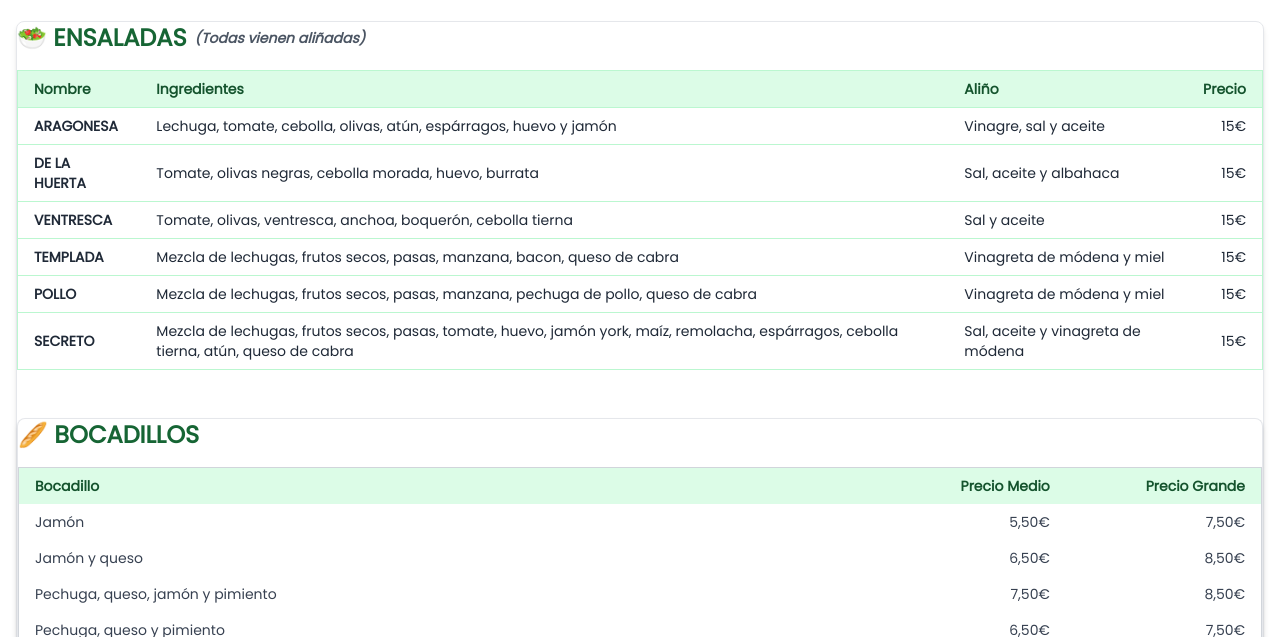
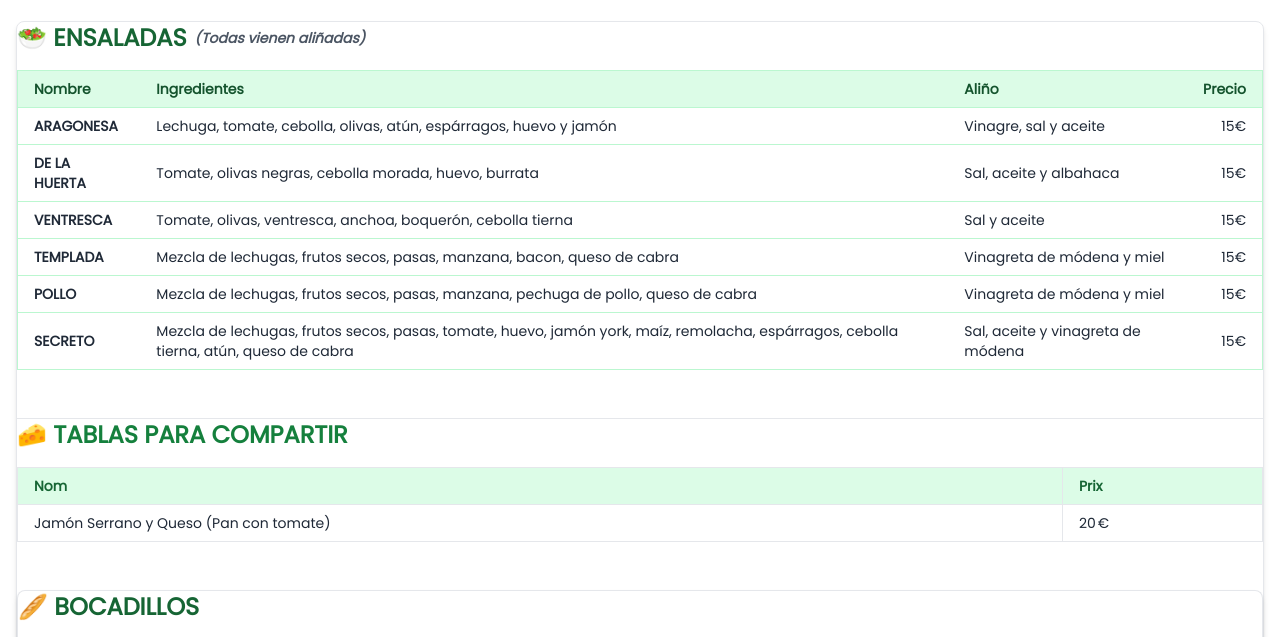
Before and after one commit to ElSecretoJaca/ELSECRETO, a plain HTML site: page index.html in a window 1280 px wide. Shown: the part 139-776 px from the top of the page. Drawn offline with nearby package versions, Linux system fonts and the light colour scheme.

Commit message:
Update index.html

```diff
--- a/index.html
+++ b/index.html
@@ -78,6 +78,27 @@
           <td class="py-2 px-4">Mezcla de lechugas, frutos secos, pasas, tomate, huevo, jamón york, maíz, remolacha, espárragos, cebolla tierna, atún, queso de cabra</td>
           <td class="py-2 px-4">Sal, aceite y vinagreta de módena</td>
           <td class="py-2 px-4 text-right">15€</td>
+        </tr>
+      </tbody>
+    </table>
+  </div>
+</section>
+        <section class="mb-12 mt-8">
+  <h2 class="text-2xl font-semibold text-green-700 mb-4 flex items-center gap-2">
+    🧀 TABLAS PARA COMPARTIR
+  </h2>
+  <div class="overflow-x-auto">
+    <table class="min-w-full table-auto border border-gray-300 text-sm text-left">
+      <thead class="bg-green-100 text-green-800">
+        <tr>
+          <th class="px-4 py-2 border">Nom</th>
+          <th class="px-4 py-2 border">Prix</th>
+        </tr>
+      </thead>
+      <tbody class="text-gray-800">
+        <tr>
+          <td class="px-4 py-2 border"> Jamón Serrano y Queso (Pan con tomate)</td>
+          <td class="px-4 py-2 border">20 €</td>
         </tr>
       </tbody>
     </table>
```
